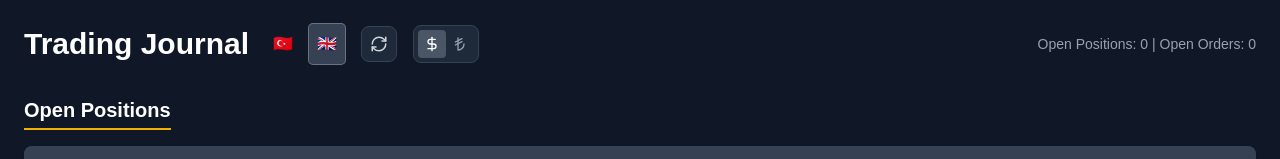
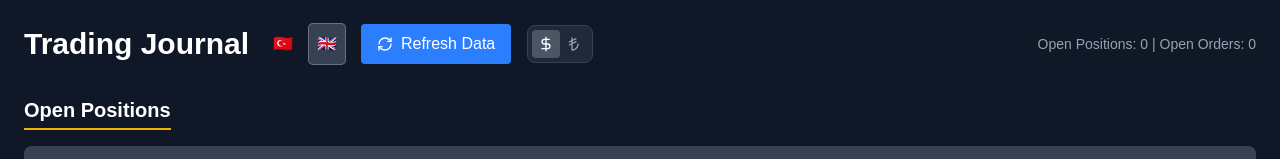
Before and after one commit to hulusidemir/trading_journal, a Next.js app: page / in a window 1280 px wide. Shown: the top 159 px of the page. Built offline with nearby package versions, Linux system fonts and the light colour scheme; no server answers; the database is empty.

Commit message:
Move sync to API route for better network handling

```diff
--- /dev/null
+++ b/src/app/api/sync/route.ts
@@ -0,0 +1,15 @@
+import { NextResponse } from 'next/server'
+import { syncPositions, syncOrders } from '@/lib/services'
+
+export async function POST() {
+  try {
+    await Promise.all([syncPositions(), syncOrders()])
+    return NextResponse.json({ success: true })
+  } catch (error: any) {
+    console.error('Sync error:', error)
+    return NextResponse.json({
+      success: false,
+      error: error.message || 'Sync failed'
+    }, { status: 500 })
+  }
+}
--- /dev/null
+++ b/src/components/ClientSync.tsx
@@ -0,0 +1,40 @@
+'use client'
+
+import { useState } from 'react'
+import { RefreshCw } from 'lucide-react'
+
+export default function ClientSync() {
+  const [syncing, setSyncing] = useState(false)
+
+  const handleSync = async () => {
+    setSyncing(true)
+    try {
+      const response = await fetch('/api/sync', {
+        method: 'POST',
+        cache: 'no-store'
+      })
+      const data = await response.json()
+
+      if (data.success) {
+        window.location.reload()
+      } else {
+        alert('Sync failed: ' + (data.error || 'Unknown error'))
+      }
+    } catch (error) {
+      alert('Sync failed: ' + error)
+    } finally {
+      setSyncing(false)
+    }
+  }
+
+  return (
+    <button
+      onClick={handleSync}
+      disabled={syncing}
+      className="flex items-center gap-2 px-4 py-2 bg-blue-500 text-white rounded hover:bg-blue-600 disabled:opacity-50"
+    >
+      <RefreshCw className={syncing ? 'animate-spin' : ''} size={16} />
+      {syncing ? 'Syncing...' : 'Refresh Data'}
+    </button>
+  )
+}
--- a/src/components/Dashboard.tsx
+++ b/src/components/Dashboard.tsx
@@ -3,14 +3,13 @@
 import { useState, useEffect } from 'react'
 import { useRouter } from 'next/navigation'
 import { Position, Order } from '@prisma/client'
-import { RefreshCw, DollarSign, TurkishLira } from 'lucide-react'
+import { DollarSign, TurkishLira } from 'lucide-react'
 import PositionsTable from '@/components/PositionsTable'
 import ClosedPositionsTable from '@/components/ClosedPositionsTable'
 import OrdersTable from '@/components/OrdersTable'
 import LanguageSwitcher from '@/components/LanguageSwitcher'
+import ClientSync from '@/components/ClientSync'
 import { useLanguage } from '@/contexts/LanguageContext'
-
-import { refreshData } from '@/app/actions'
 
 interface DashboardProps {
   openPositions: Position[]
@@ -21,7 +20,6 @@ interface DashboardProps {
 export default function Dashboard({ openPositions, closedPositions, openOrders }: DashboardProps) {
   const { t } = useLanguage()
   const router = useRouter()
-  const [isRefreshing, setIsRefreshing] = useState(false)
   const [currency, setCurrency] = useState<'USD' | 'TRY'>('USD')
   const [exchangeRate, setExchangeRate] = useState(35)
 
@@ -36,32 +34,13 @@ export default function Dashboard({ openPositions, closedPositions, openOrders }
       .catch(err => console.error('Failed to fetch exchange rate', err))
   }, [])
 
-  const handleRefresh = async () => {
-    setIsRefreshing(true)
-    try {
-      await refreshData()
-      // Force a hard reload to ensure data is fresh
-      window.location.reload()
-    } catch (error) {
-      console.error('Refresh failed:', error)
-      setIsRefreshing(false)
-    }
-  }
-
   return (
     <main className="min-h-screen bg-gray-900 text-gray-100 p-6">
       <header className="mb-8 flex justify-between items-center">
         <div className="flex items-center gap-4">
           <h1 className="text-3xl font-bold text-white">{t.title}</h1>
           <LanguageSwitcher />
-          <button
-            onClick={handleRefresh}
-            disabled={isRefreshing}
-            className="p-2 rounded-lg bg-gray-800 hover:bg-gray-700 transition-all text-gray-300 hover:text-white flex items-center gap-2 border border-gray-700 hover:border-gray-600"
-            title="Sync with Bybit"
-          >
-            <RefreshCw size={18} className={isRefreshing ? 'animate-spin' : ''} />
-          </button>
+          <ClientSync />
           <div className="flex bg-gray-800 rounded-lg border border-gray-700 p-1">
             <button
               onClick={() => setCurrency('USD')}
```
